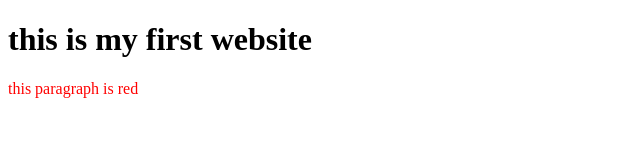
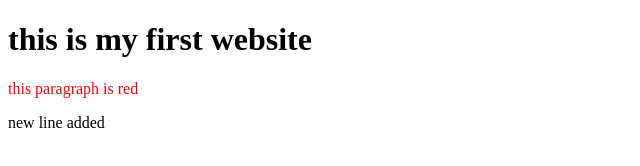
Before and after one commit to jonazroshanthan-create/Python-class-codes, a plain HTML site: page index.html in a window 1280 px wide. Shown: the whole page, without its empty margins (0-640 px from the left). Drawn offline with Linux system fonts and the light colour scheme.

Commit message:
Update index.html

```diff
--- a/index.html
+++ b/index.html
@@ -8,5 +8,6 @@
 <body>
 <h1>this is my first website</h1>
 <p style="color: red;">this paragraph is red</p>
+<p>new line added</p
 </body>
 </html>
```
